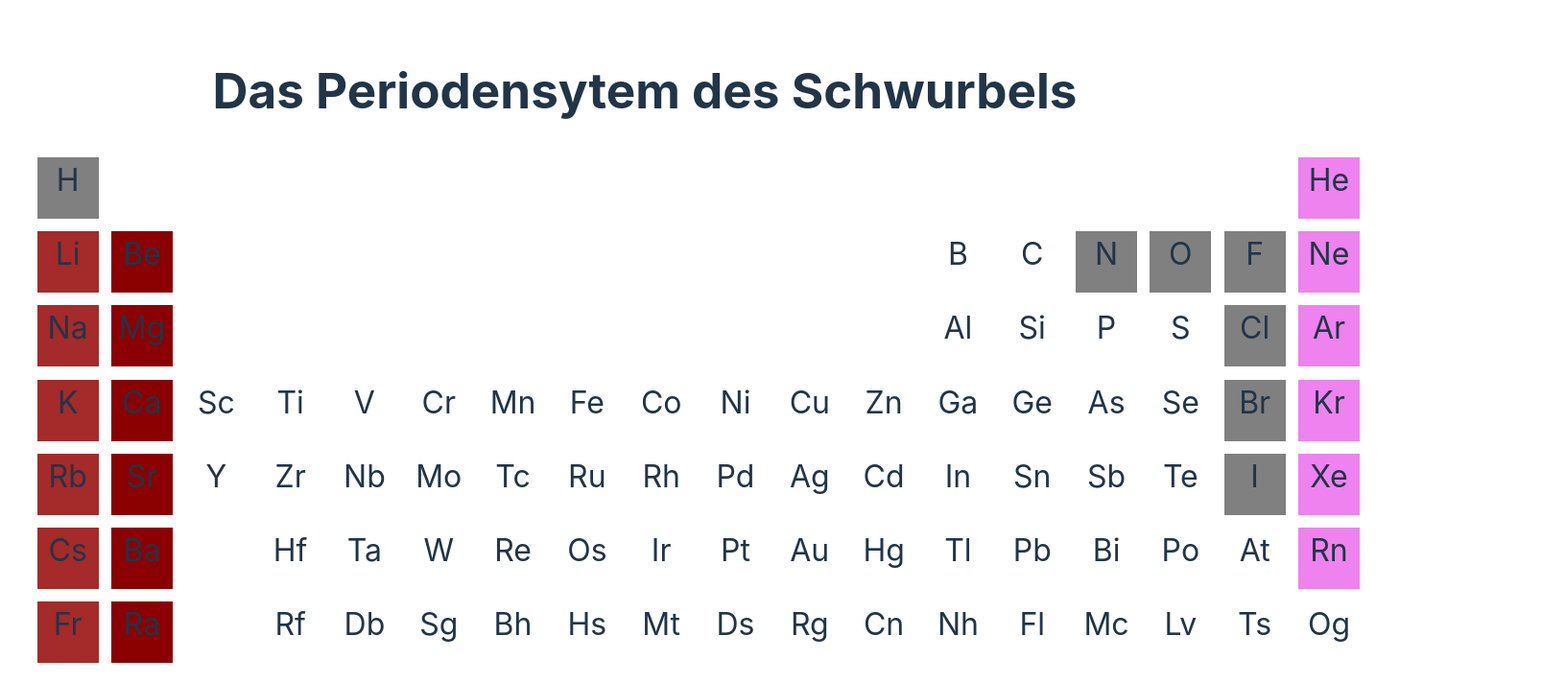
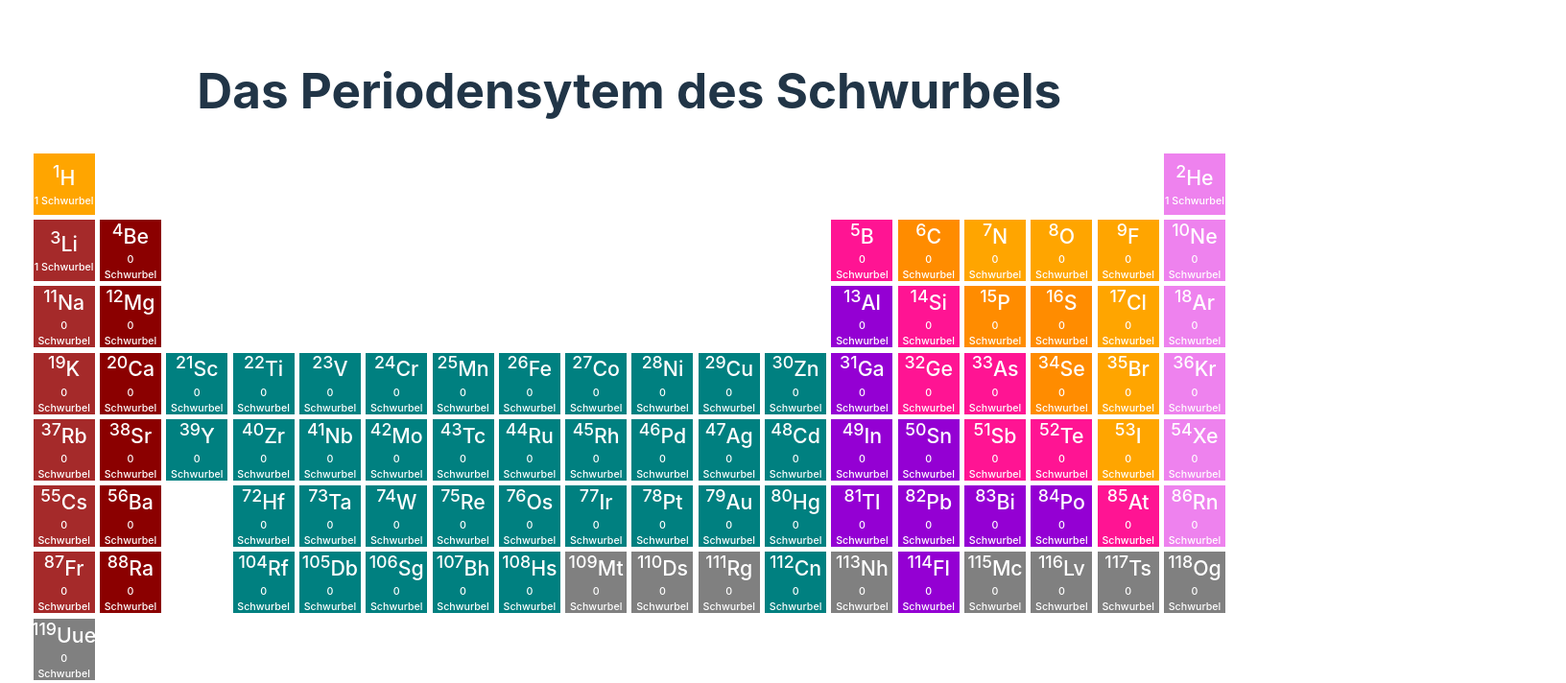
Before and after one commit to maxnoe/periodensystem-des-schwurbels, a Svelte app: page / in a window 1280 px wide. Shown: the top 712 px of the page at 96% size, 1632 px wide, since content can reach past the window. Built offline with nearby package versions, Linux system fonts and the light colour scheme.

Commit message:
It works, bitches

```diff
--- a/src/ElementTile.svelte
+++ b/src/ElementTile.svelte
@@ -1,22 +1,55 @@
 <script>
-export let element = "";
-export let category = "";
+export let element = undefined;
+export let disabled = true;
+export let items = [];
+
+let category = "empty";
+if (element !== undefined) {
+    category = element.category.replace(/[, ]/g, '-');
+}
 </script>
 
-<main class="{category}">
-    <span id="element">{ element }</span>
+<main>
+    {#if element !== undefined }
+    <a href="/element.html?element={element.symbol}">
+        <div class="tile {category}">
+            <span id="symbol"><sup id="number">{element.number}</sup>{element.symbol}</span>
+            <span id="counter">{items.length} Schwurbel</span>
+        </div>
+    </a>
+    {:else}
+        <div id="tile" class="tile empty"></div>
+    {/if}
 </main>
 
 <style>
-    #element {
-        font-size: 2rem;
+    a {
+        color: white;
+    }
+    a:hover {
+        color: darkblue;
     }
 
     main {
-        display: inline-block;
-        width: 4rem;
-        height: 4rem;
-        margin: 5pt;
+        font-size: 16pt;
+    }
+
+    #counter {
+        font-size: 8pt;
+    }
+
+    .tile {
+        display: flex;
+        width: 48pt;
+        height: 48pt;
+        margin: 2pt;
+        justify-content: center;
+        align-items: center;
+        background-color: gray;
+        flex-direction: column;
+    }
+    .tile:hover {
+        background-color: white;
     }
 
     .noble-gas {
@@ -26,6 +59,7 @@ export let category = "";
     .alkali-metal {
         background-color: brown;
     }
+
     .alkaline-earth-metal {
         background-color: darkred;
     }
@@ -39,7 +73,32 @@ export let category = "";
     }
 
     .diatomic-nonmetal {
-        background-color: gray;
+        background-color: orange;
     }
 
+    .polyatomic-nonmetal {
+        background-color: darkorange;
+    }
+
+    .metalloid {
+        background-color: deeppink;
+    }
+
+    .transition-metal {
+        background-color: teal;
+    }
+
+    .post-transition-metal {
+        background-color: darkviolet;
+    }
+
+    .empty {
+        background-color: rgba(0, 0, 0, 0);
+    }
+    .empty:hover {
+        background-color: rgba(0, 0, 0, 0);
+    }
+
+
+
 </style>
--- a/src/PeriodicSystem.svelte
+++ b/src/PeriodicSystem.svelte
@@ -1,6 +1,7 @@
 <script>
     import ElementTile from "./ElementTile.svelte"
     import { elements } from "./PeriodicTable.json"
+    import data from "./schwurbel.json"
 
     let grid = {};
     elements.forEach((element) => {
@@ -21,7 +22,7 @@
         <ElementTile />
         {:else}
         {@const element = grid[ypos][xpos]}
-        <ElementTile element="{element.symbol}" category="{element.category.replace(/ /g, '-')}" />
+        <ElementTile element={element} items={data[element.symbol] !== undefined ? data[element.symbol] : []}  />
         {/if}
         {/each}
     </div>
@@ -29,9 +30,6 @@
 </main>
 
 <style>
-    main {
-        width: 100rem;
-    }
     .row {
         display: flex;
         flex-wrap: nowrap;
--- /dev/null
+++ b/src/schwurbel.json
@@ -0,0 +1,29 @@
+{
+  "H": [
+    {
+      "title": "Wasserstoffwasser",
+      "url": "",
+      "schwurbel_der_woche": "Mi269 - „Salzlimo“",
+      "minkorrekt_url": "",
+      "abstract": "CO2 im Wasser? Langweilig. H2? Cool."
+    }
+  ],
+  "He": [
+    {
+      "title": "Helium-Globuli",
+      "url": "",
+      "schwurbel_der_woche": "Mi270 - „Rattenhass“",
+      "minkorrekt_url": "",
+      "abstract": "Homöopathen tun wirklich alles in Zuckerkügelchen."
+    }
+  ],
+  "Li": [
+    {
+      "title": "Die Lithiumquarze der Seelenschwestern",
+      "url": "",
+      "schwurbel_der_woche": "Mi272 - „Löffelgradient“",
+      "minkorrekt_url": "",
+      "abstract": "Die Seelenschwestern geben nicht nur auf ihrer Website und durch ihren Namen ein schönes Gefïhl, sondern auch durch die metaphysisch heilenden Eigenschaften von Lithiumquarz."
+    }
+  ]
+}
```
Also changed, not shown: element.html (added, +13 -0 lines), src/Element.svelte (added, +41 -0 lines), src/element.js (added, +8 -0 lines).
